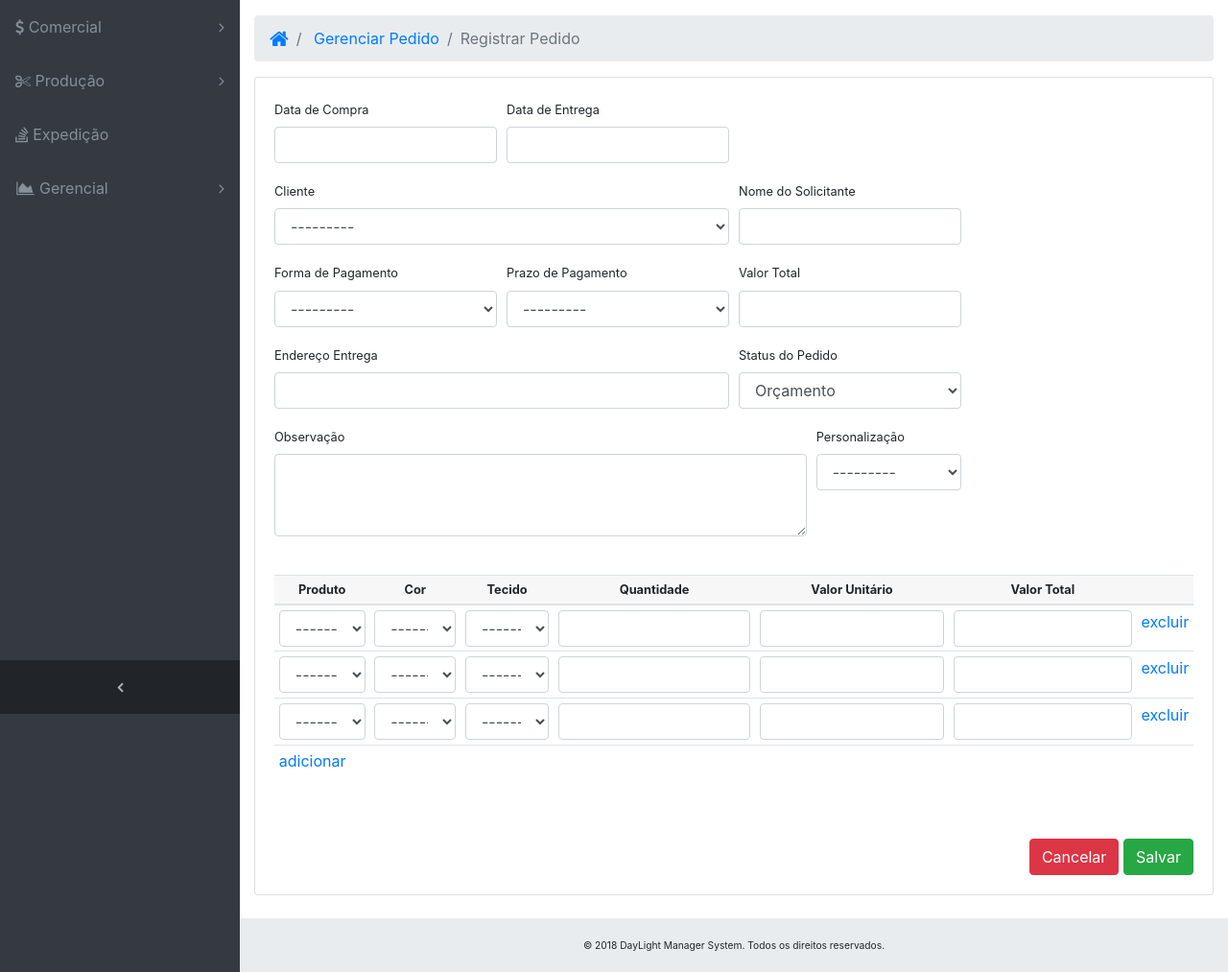
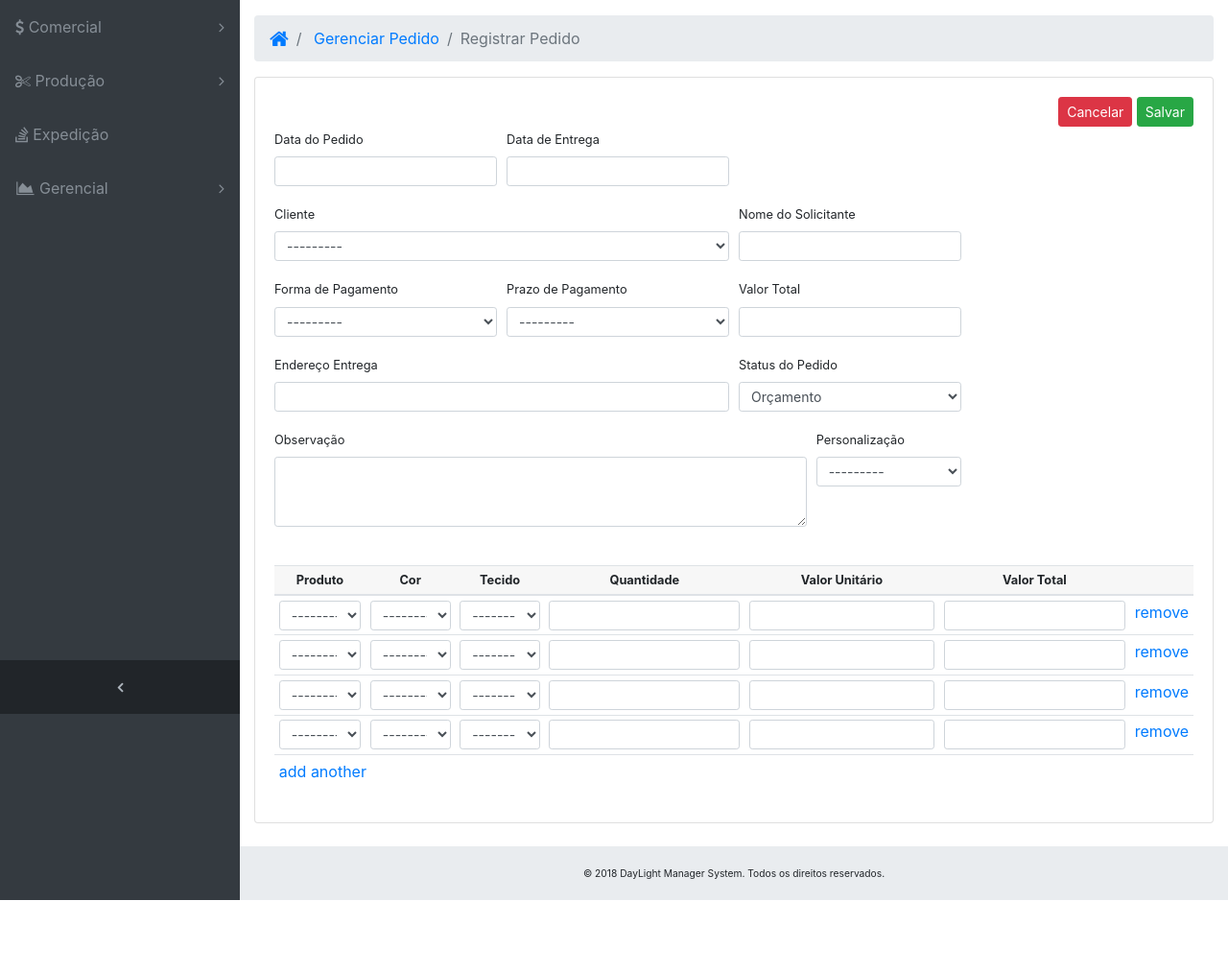
Before and after one commit to anaplopes/system-daylight, a Django app: page /comercial/registrarpedido/ in a window 1280 px wide. Shown: the part 56-1069 px from the top of the page at 96% size. After the commit the page ends 994 px from the top, so only its background shows below. Run offline with Django 3.2, Linux system fonts and the light colour scheme; the visitor is signed in with stand-in values (Sample User, id 1); data that the repository does not hold is empty; some libraries are stand-ins or nearby versions.

Commit message:
corrigido erro update form pedido

```diff
--- a/core/forms/itempedidoform.py
+++ b/core/forms/itempedidoform.py
@@ -11,10 +11,11 @@ class ItemPedidoForm(forms.ModelForm):
         fields = '__all__'
 
         widgets = {
-            'produto': forms.Select(attrs={'class':'form-control'}),
-            'cor': forms.Select(attrs={'class':'form-control'}),
-            'tecido': forms.Select(attrs={'class':'form-control'}),
-            'quantidade': forms.NumberInput(attrs={'class':'form-control', 'id':'qtd_pedido'}),
-            'valor_unitario': forms.NumberInput(attrs={'class':'form-control', 'id':'vlr_unit_pedido'}),
-            'valor_total': forms.NumberInput(attrs={'class':'form-control', 'id':'total_item'}),
+            'numero_pedido': forms.NumberInput(attrs={'class':'form-control form-control-sm', 'type':'hidden'}),
+            'produto': forms.Select(attrs={'class':'form-control form-control-sm'}),
+            'cor': forms.Select(attrs={'class':'form-control form-control-sm'}),
+            'tecido': forms.Select(attrs={'class':'form-control form-control-sm'}),
+            'quantidade': forms.NumberInput(attrs={'class':'form-control form-control-sm'}),
+            'valor_unitario': forms.NumberInput(attrs={'class':'form-control form-control-sm'}),
+            'valor_total': forms.NumberInput(attrs={'class':'form-control form-control-sm'}),
             }
--- a/core/forms/pedidoform.py
+++ b/core/forms/pedidoform.py
@@ -12,15 +12,16 @@ class PedidoForm(forms.ModelForm):
         fields = '__all__'
 
         widgets = {
-            'cliente': forms.Select(attrs={'class':'form-control'}),
-            'data_compra': forms.DateInput(attrs={'class':'form-control data'}),
-            'data_entrega': forms.DateInput(attrs={'class':'form-control data'}),
-            'valor_total': forms.NumberInput(attrs={'class':'form-control', 'id':'total_pedido'}),
-            'forma_pagamento': forms.Select(attrs={'class':'form-control'}),
-            'prazo_pagamento': forms.Select(attrs={'class':'form-control'}),
-            'endereco_entrega': forms.TextInput(attrs={'class':'form-control textcapitalize'}),
-            'solicitante': forms.TextInput(attrs={'class':'form-control textcapitalize'}),
-            'status': forms.Select(attrs={'class':'form-control'}),
-            'personalizacao': forms.Select(attrs={'class':'form-control'}),
-            'observacao': forms.Textarea(attrs={'class':'form-control', 'rows':'3'}),
+            'numero_pedido': forms.NumberInput(attrs={'class':'form-control form-control-sm', 'type':'hidden'}),
+            'cliente': forms.Select(attrs={'class':'form-control form-control-sm'}),
+            'data_pedido': forms.DateInput(attrs={'class':'form-control form-control-sm data'}),
+            'data_entrega': forms.DateInput(attrs={'class':'form-control form-control-sm data'}),
+            'valor_total': forms.NumberInput(attrs={'class':'form-control form-control-sm'}),
+            'forma_pagamento': forms.Select(attrs={'class':'form-control form-control-sm'}),
+            'prazo_pagamento': forms.Select(attrs={'class':'form-control form-control-sm'}),
+            'endereco_entrega': forms.TextInput(attrs={'class':'form-control form-control-sm textcapitalize'}),
+            'solicitante': forms.TextInput(attrs={'class':'form-control form-control-sm textcapitalize'}),
+            'status': forms.Select(attrs={'class':'form-control form-control-sm'}),
+            'personalizacao': forms.Select(attrs={'class':'form-control form-control-sm'}),
+            'observacao': forms.Textarea(attrs={'class':'form-control form-control-sm', 'rows':'3'}),
             }
--- a/core/models/pedidomodel.py
+++ b/core/models/pedidomodel.py
@@ -13,7 +13,7 @@ class Pedido(models.Model):
     uuid = models.UUIDField(primary_key=True, default=uuid.uuid4, editable=False)
     numero_pedido = models.IntegerField('Numero do Pedido', unique=True, null=True, blank=True)
     cliente = models.ForeignKey(to='Cliente', on_delete=models.CASCADE, null=False, blank=False)
-    data_compra = models.DateField('Data de Compra', max_length=10, null=False)
+    data_pedido = models.DateField('Data de Compra', max_length=10, null=False)
     data_entrega = models.DateField('Data de Entrega', max_length=10, null=False)
     valor_total = models.DecimalField('Valor Total', max_digits=10, decimal_places=2, null=False, max_length=5000, blank=False)
     forma_pagamento = models.CharField('Forma de Pagamento', default='', choices=FORM_PGTO_CHOICES, max_length=15, null=True, blank=True)
--- a/core/static/jquery/custom_daylight.js
+++ b/core/static/jquery/custom_daylight.js
@@ -1,21 +1,3 @@
-
-
-// Função formset (add line e delete line)
-$('#pedidoFormsetTable tbody tr').formset({
-    prefixo: '{{ form_itempedido.prefix }}',
-    formCssClass: 'dynamic-form_itempedido'
-});
-
-$('#compraFormsetTable tbody tr').formset({
-    prefixo: '{{ form_itemcompra.prefix }}',
-    formCssClass: 'dynamic-form_itemcompra'
-});
-
-$('#servicoFormsetTable tbody tr').formset({
-    prefixo: '{{ form_itemservico.prefix }}',
-    formCssClass: 'dynamic-form_itemservico'
-});
-
 
 
 
@@ -154,7 +136,7 @@ function checkAll() {
 }
 
 
-$('#btn_pedidoentregue').click(function() {debugger;
+$('#btn_pedidoentregue').click(function() {
     let pedido_check = $('input[name=check]:checked');
 
     if (!pedido_check.length){
--- a/core/static/jquery/formset.js
+++ b/core/static/jquery/formset.js
@@ -217,8 +217,8 @@
     $.fn.formset.defaults = {
         prefix: 'form',                  // The form prefix for your django formset
         formTemplate: null,              // The jQuery selection cloned to generate new form instances
-        addText: 'adicionar',           // Text for the add link
-        deleteText: 'excluir',            // Text for the delete link
+        addText: 'add another',          // Text for the add link
+        deleteText: 'remove',            // Text for the delete link
         addCssClass: 'add-row',          // CSS class applied to the add link
         deleteCssClass: 'delete-row',    // CSS class applied to the delete link
         formCssClass: 'dynamic-form',    // CSS class applied to each form in a formset
--- a/core/templates/base.html
+++ b/core/templates/base.html
@@ -149,16 +149,16 @@
   </a>
 
   <!-- Bootstrap core JavaScript-->
+  <script src="{% static 'jquery/jquery.min.js' %}"></script>
   <script src="{% static 'jquery/jquery.slim.min.js' %}"></script>
-  <script src="{% static 'jquery/jquery.min.js' %}"></script>
+  <script src="{% static 'jquery/formset.js' %}"></script>
+  <script src="{% static 'jquery/jquery.mask.min.js' %}"></script>
   <script src="{% static 'js/bootstrap.min.js' %}"></script>
   <script src="{% static 'js/bootstrap.bundle.min.js' %}"></script>
   <script src="{% static 'js/zabuto_calendar.js' %}"></script>
   <script src="{% static 'js/calendario.js' %}"></script>
 
-  <!-- Custom scripts for all pages-->
-  <script src="{% static 'jquery/formset.js' %}"></script>
-  <script src="{% static 'jquery/jquery.mask.min.js' %}"></script>
+  <!-- Custom -->
   <script src="{% static 'js/sb-admin.min.js' %}"></script>
 
   <!-- pnotify -->
@@ -172,7 +172,14 @@
   <!-- custom daylight -->
   <script src="{% static 'jquery/custom_daylight.js' %}"></script>
 
+  <script type="text/javascript">
+    $(function () {
+      $('#pedidoFormsets tbody tr').formset({
+        prefix: '{{ formset.prefix }}'
+      });
+    })
+  </script>
+
   {% include "modal_logout.html" %}
-  {% include "modal_exclusao.html" %}
 </body>
 </html>
--- a/core/templates/comercial/gerenciarproduto.html
+++ b/core/templates/comercial/gerenciarproduto.html
@@ -95,7 +95,7 @@
                         <td>{{ produto.tamanho }}</td>
 
                          {% if produto %}
-                        <td><a data-toggle="modal" data-target="#especificacaoProdutoModal"><button class="btn btn-secundary btn-sm"><i class="fa far fa-eye"></i></button></a>
+                        <td>
                             <a href="{% url 'update_produto' produto.uuid %}"><button class="btn btn-warning btn-sm"><i class="fa fa-pencil"></i></button></a>
                             <a href="{% url 'delete_produto' produto.uuid %}"><button class="btn btn-danger btn-sm"><i class="fa fa-trash"></i></button></a>
                         </td>
--- a/core/templates/comercial/registrarpedido.html
+++ b/core/templates/comercial/registrarpedido.html
@@ -25,10 +25,19 @@
                             {% csrf_token %}
 
                             <div class="form-row">
+                                <div class="col-12">
+                                    <div class="pull-right">
+                                        <a href="/comercial/gerenciarpedido"><input type="button" class="btn btn-danger btn-sm" value="Cancelar"></a>
+                                        <a href="{% url 'register_pedido' %}"><input type="submit" class="btn btn-success btn-sm" value="Salvar"></a>
+                                    </div>
+                                </div>
+                            </div>
+
+                            <div class="form-row">
                                 <div class="col-3">
                                     <div class="form-group">
-                                        <label class="small">Data de Compra</label>
-                                        {{ form_pedido.data_compra}}
+                                        <label class="small">Data do Pedido</label>
+                                        {{ form_pedido.data_pedido}}
                                     </div>
                                 </div>
 
@@ -38,6 +47,7 @@
                                         {{ form_pedido.data_entrega}}
                                     </div>
                                 </div>
+                                {{ form_pedido.numero_pedido}}
                             </div>
 
                             <div class="form-row">
@@ -130,6 +140,7 @@
                                     <tbody>
                                         {% for f in form_itempedido.forms %}
                                         {{ f.uuid }}
+                                        {{ f.numero_pedido }}
                                         <tr>
                                             <td>{{ f.produto }}</td>
                                             <td>{{ f.cor }}</td>
@@ -137,20 +148,13 @@
                                             <td>{{ f.quantidade }}</td>
                                             <td>{{ f.valor_unitario }}</td>
                                             <td>{{ f.valor_total }}</td>
-                                            <td>{% if f.instance.uuid %}{{ f.DELETE }}{% endif %}</td>
+                                            <td>{{ f.DELETE }}</td>
                                         </tr>
                                         {% endfor %}
+
                                     </tbody>
                                 </table>
                                 {{ form_itempedido.management_form }}
-                            </div>
-
-                            <br />
-                            <br />
-
-                            <div class="pull-right">
-                                <a href="/comercial/gerenciarpedido"><input type="button" class="btn btn-danger btn-md" value="Cancelar"></a>
-                                <a href="{% url 'register_pedido' %}"><input type="submit" class="btn btn-success btn-md" value="Salvar"></a>
                             </div>
                         </form>
                     </div>
--- a/core/views/pedidoview.py
+++ b/core/views/pedidoview.py
@@ -16,20 +16,23 @@ def register_pedido(request):
 
     instance_pedido = Pedido()
     form_pedido = PedidoForm(instance=instance_pedido)
-    ItemPedidoFormSet = inlineformset_factory(Pedido, ItemPedido, form=ItemPedidoForm)
+    ItemPedidoFormSet = inlineformset_factory(Pedido, ItemPedido, form=ItemPedidoForm, fk_name='numero_pedido', min_num=1, max_num=50, can_delete=True)
+    form_itempedido = ItemPedidoFormSet(instance=instance_pedido)
 
     if request.method == 'POST':
         form_pedido = PedidoForm(request.POST)
-        form_itempedido = ItemPedidoFormSet(request.POST, request.FILES, prefix='form_itempedido')
 
         if form_pedido.is_valid():
             pedido = form_pedido.save(commit=False)
-            form_itempedido = ItemPedidoFormSet(request.POST, request.FILES, instance=pedido)
+            form_itempedido = ItemPedidoFormSet(request.POST, request.FILES, instance=pedido, prefix='formset')
+
             if form_itempedido.is_valid():
                 pedido.save()
                 form_itempedido.save()
+
                 messages.success(request, 'Pedido cadastrado com sucesso.', 'Sucesso')
                 return redirect('list_pedido')
+
         else:
             tipo_erro1 = ''
             for erro in form_pedido.errors.values():
@@ -50,26 +53,26 @@ def register_pedido(request):
 
 @login_required(login_url='/entrar')
 def update_pedido(request, uuid):
-    ItemPedidoFormSet = inlineformset_factory(Pedido, ItemPedido, form=ItemPedidoForm)
+
     update_pedido = Pedido.objects.get(uuid=uuid)
     form_pedido = PedidoForm(instance=update_pedido)
+    ItemPedidoFormSet = inlineformset_factory(Pedido, ItemPedido, form=ItemPedidoForm, fk_name='numero_pedido', min_num=1, max_num=50, can_delete=True)
     form_itempedido = ItemPedidoFormSet(instance=update_pedido)
 
     if request.method == 'POST':
-        form_pedido = PedidoForm(request.POST or None, instance=update_pedido)
+        form_pedido = PedidoForm(request.POST, instance=update_pedido)
 
         if form_pedido.is_valid():
             pedido = form_pedido.save(commit=False)
-            form_itempedido = ItemPedidoFormSet(request.POST or None, request.FILES, instance=pedido)
+            form_itempedido = ItemPedidoFormSet(request.POST, request.FILES, instance=pedido)
 
             if form_itempedido.is_valid():
                 pedido.save()
-                instances = form_itempedido.save(commit=False)
-                for instance in instances:
-                    instance.save()
+                form_itempedido.save()
 
                 messages.success(request, 'Pedido atualizado com sucesso.', 'Sucesso')
                 return redirect('list_pedido')
+
         else:
             tipo_erro1 = ''
             for erro in form_pedido.errors.values():
@@ -82,7 +85,7 @@ def update_pedido(request, uuid):
                 tipo_erro2 += '\n'
                 tipo_erro2 += erro[0]
             messages.error(request, tipo_erro2, 'Erro itens de pedido.')
-    return render(request, 'comercial/registrarpedido.html')
+    return render(request, 'comercial/registrarpedido.html', {'form_pedido': form_pedido, 'form_itempedido': form_itempedido})
 
 
 @login_required(login_url='/entrar')
```
Also changed, not shown: core/templates/comercial/gerenciarpedido.html (+29 -27 lines).
